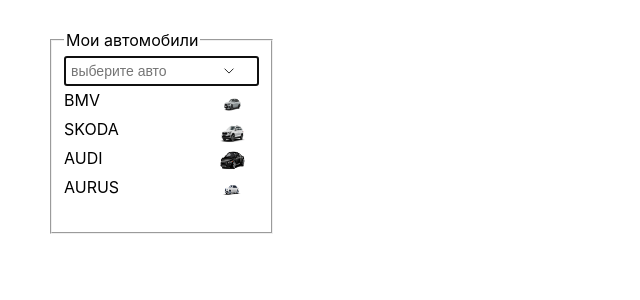
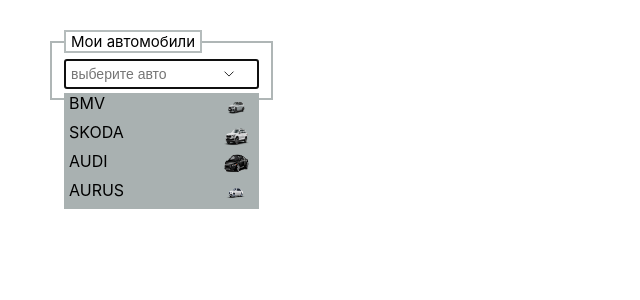
Before and after one commit to horevvs/zennex, a React (Create React App) app: page / in a window 1280 px wide. Both pictures are taken after a click on the element 161 px from the left and 82 px from the top of the page. Shown: the top 300 px of the page, without its empty margins (0-640 px from the left). Built offline with nearby package versions, Linux system fonts and the light colour scheme.

Commit message:
убрал лишние стили

```diff
--- a/src/App.css
+++ b/src/App.css
@@ -12,18 +12,20 @@
     monospace;
 }
 
-
+.legend{
+  border: solid  rgba(169, 177, 177, 0.856) 2px;
+  font-size: 15px;
+  padding-left: 5px;
+  padding-right: 5px;
+}
 
 .size {
   width: 25px;
   height: 25px;
-  margin-left: 2%;
+
 }
 
-.position {
-  margin-top: 2%;
-  margin-left: 2%;
-}
+
 
 .positions {
   width: 200px;
@@ -33,6 +35,13 @@
   margin-top: 30px;
   margin-left: 50px;
   width: 150px ;
+  height: 50px;
+  border: solid  rgba(169, 177, 177, 0.925) 2px;
+}
+
+.ulBackground{
+  background-color: rgb(169, 177, 177);
+
 }
 
 .inputsize{
@@ -40,13 +49,14 @@
   padding: 5px;
 }
 
-.back {
-  background-color: blue;
-}
 
 
 li {
   list-style-type: none;
+}
+
+li:hover {
+  background-color: rgba(239, 243, 243, 0.938);
 }
 
 .positioninput {
@@ -54,10 +64,14 @@
   height: 25px;
 }
 
+
+
 .flexb {
   display: flex;
   justify-content: space-between;
   width: 180px;
+  margin-left: 5px;
+
 }
 
 .flex {
@@ -65,8 +79,10 @@
 }
 
 .point:hover {
-  background-color: rgba(169, 177, 177, 0.596);
+  background-color: rgba(239, 243, 243, 0.938);
   cursor: pointer;
+
+
 }
 
 .show {
--- a/src/components/Select.js
+++ b/src/components/Select.js
@@ -69,17 +69,17 @@
     <div>
       <form>
         <fieldset className='positiondiv'>
-          <legend>Мои автомобили</legend>
+          <legend className='legend'>Мои автомобили</legend>
           <div>
             <div onClick={() => setShow(!show)}>
               <input type='text' id='myInput' value={value || ''} onChange={handleChange} placeholder='выберите авто' className='inputsize point '  ></input>
               <div> <img src={arrow} className='arrow point' alt='none'></img> </div>
             </div>
-            <div className={show ? "show" : ""} >
+            <div className={show ? "show ulBackground" : "ulBackground"} >
               <ul className='myUL' >
                 {values.map((post) =>
                   <li key={post.id} onClick={() => press(post.auto)} >
-                    <div className='flexb point '>
+                    <div className='flexb point'>
                       <div> {post.auto} </div>
                       <div className='point'> <img className='size' src={post.img} alt='' /> </div>
                     </div>
```
